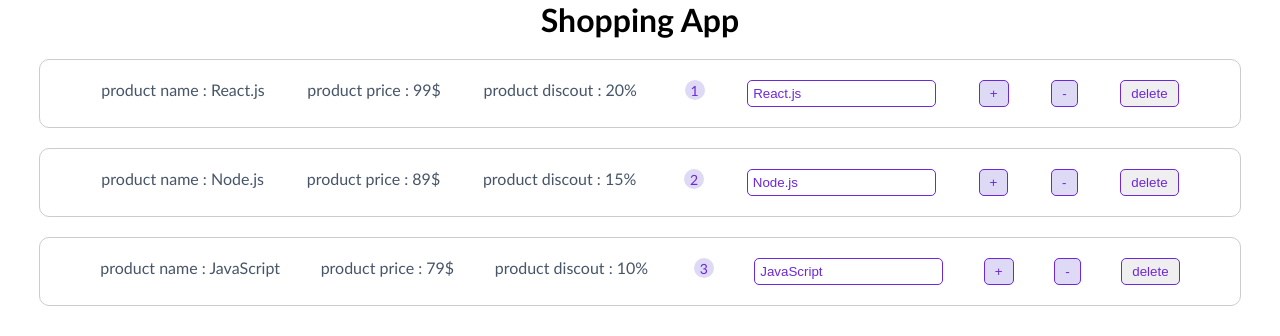
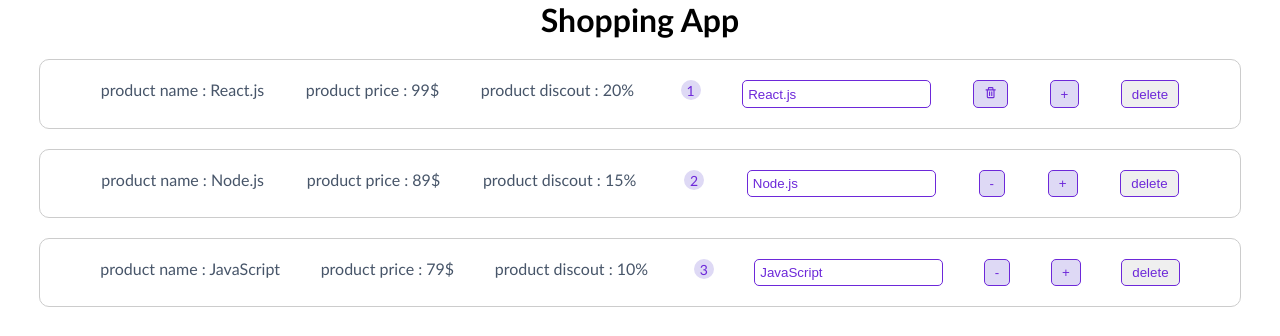
Before and after one commit to Ali-DoostAli/React-course, a React (Create React App) app: page / in a window 1280 px wide. Shown: the top 336 px of the page. Built offline with nearby package versions, Linux system fonts and the light colour scheme.

Commit message:
added React-icons

```diff
--- a/package.json
+++ b/package.json
@@ -9,6 +9,7 @@
     "bootstrap": "^5.1.3",
     "react": "^18.1.0",
     "react-dom": "^18.1.0",
+    "react-icons": "^4.4.0",
     "react-scripts": "5.0.1",
     "web-vitals": "^2.1.4"
   },
--- a/src/components/Product/Product.js
+++ b/src/components/Product/Product.js
@@ -1,5 +1,6 @@
 // import "./product.css";
 import styles from "./product.module.css";
+import { BiTrash } from "react-icons/bi";
 
 const Product = (props) => {
   return (
@@ -15,17 +16,19 @@
         value={props.product.title}
       />
       <button
+        className={`${styles.button} ${styles.dec}`}
+        onClick={props.onDecrement}
+      >
+        {props.product.quantity > 1 ? "- " : <BiTrash />}
+      </button>
+
+      <button
         className={`${styles.button} ${styles.inc}`}
         onClick={props.onIncrement}
       >
         +
       </button>
-      <button
-        className={`${styles.button} ${styles.dec}`}
-        onClick={props.onDecrement}
-      >
-        -
-      </button>
+
       <button
         className={`${styles.button} ${styles.del}`}
         onClick={props.onDelete}
```
Also changed, not shown: src/components/Product/ProductList.js (line endings or trailing spaces), 1 other file (tests, documents, lock files or other folders).
